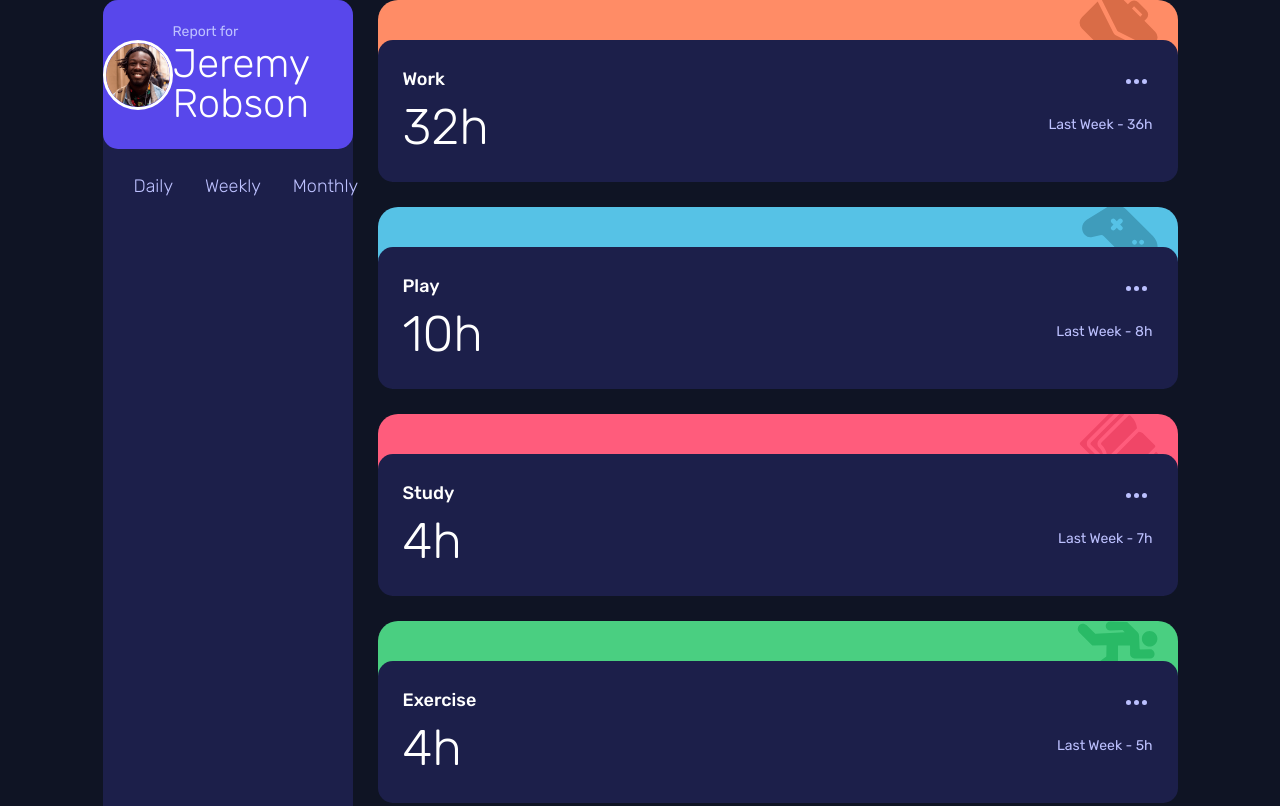
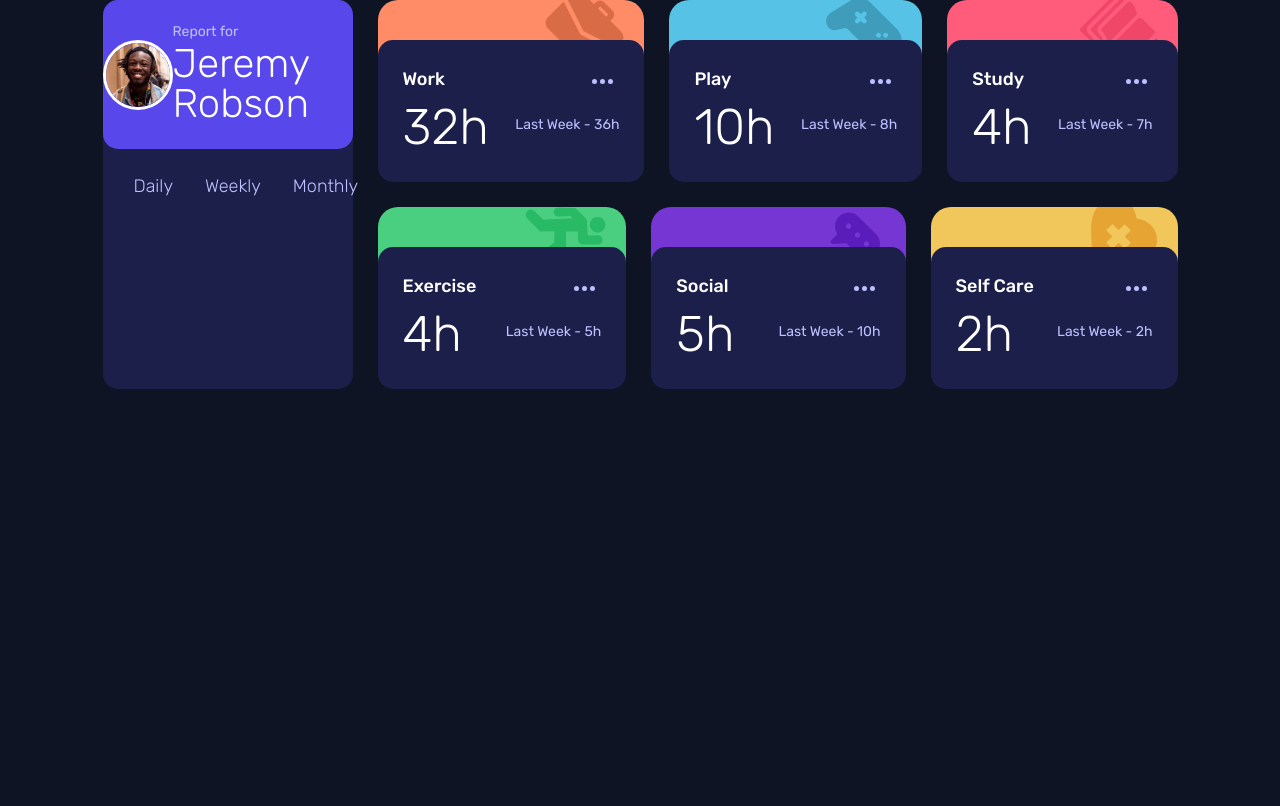
Before and after one commit to GabrielOJorge/time-tracking-dashboard, a plain HTML site: page index.html in a window 1280 px wide. Shown: the top 806 px of the page. Drawn offline with Linux system fonts and the light colour scheme.

Commit message:
Create a media query with min-width of 700px andset grid-auto-flow of card-wrapper children to column

```diff
--- a/src/components/card-wrapper/card-wrapper.css
+++ b/src/components/card-wrapper/card-wrapper.css
@@ -12,3 +12,12 @@
   display: grid;
   gap: 2.5rem;
 }
+
+@media screen and (min-width: 700px) {
+  .card-wrapper .top {
+    grid-auto-flow: column;
+  }
+  .card-wrapper .bottom {
+    grid-auto-flow: column;
+  }
+}
```
